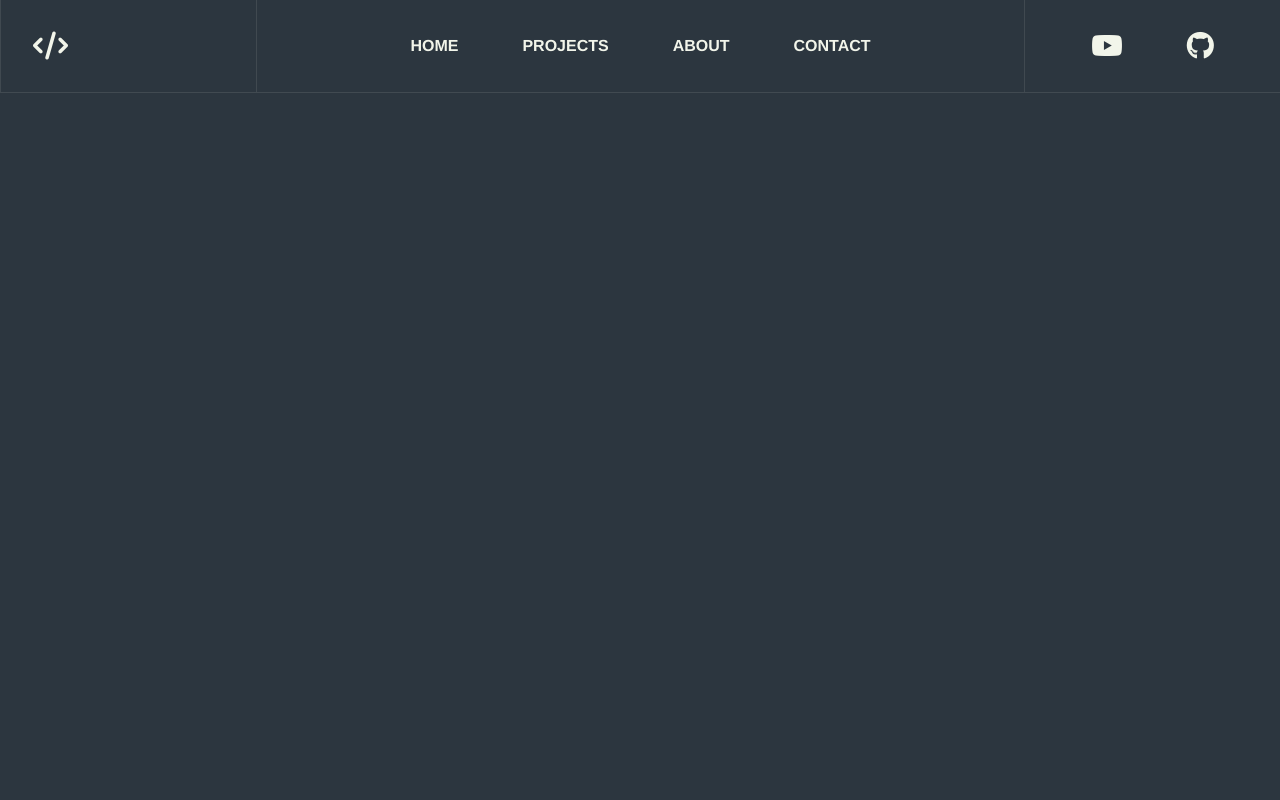
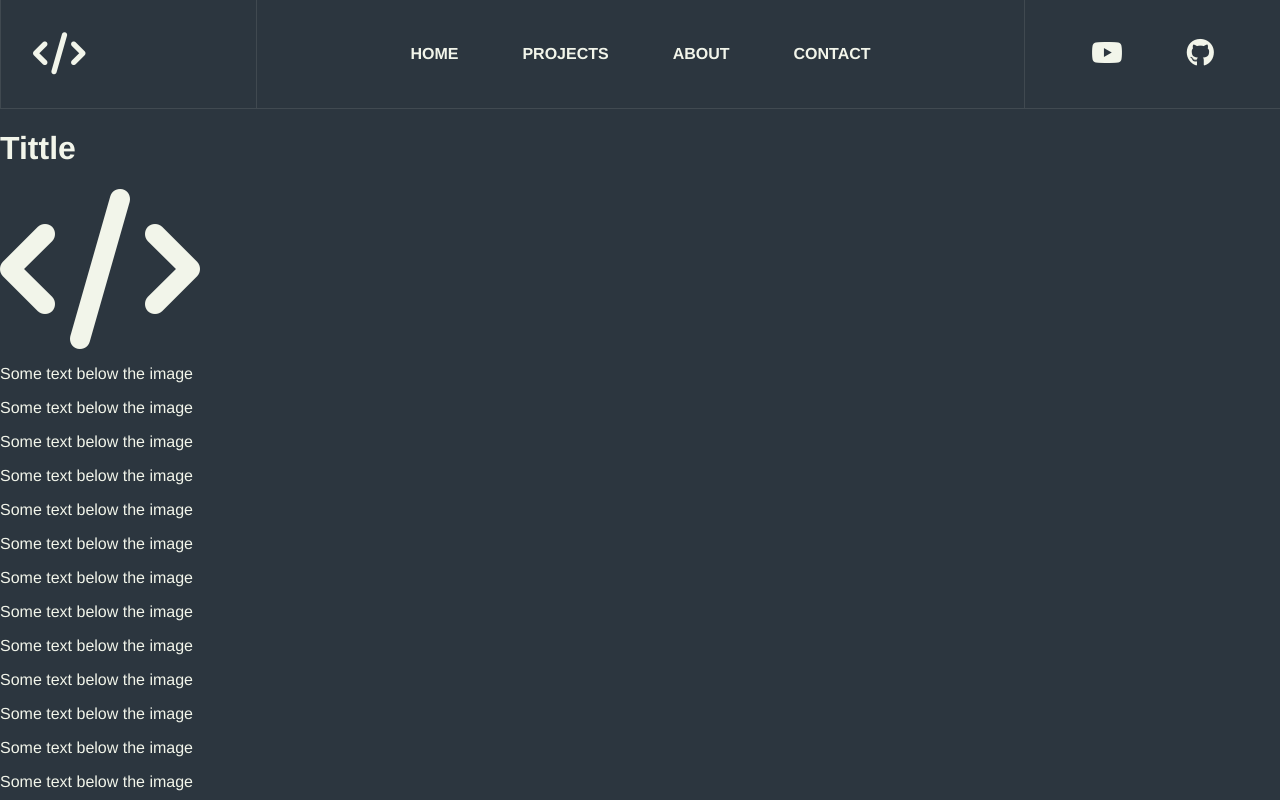
Before and after one commit to sekaberg/sekaberg, a plain HTML site: page index.html in a window 1280 px wide. Drawn offline with Linux system fonts and the light colour scheme.

Commit message:
Just another commit

```diff
--- a/index.html
+++ b/index.html
@@ -38,6 +38,84 @@
 
 
     <main>
+        <div>
+            <h1>Tittle</h1>
+            <i id="nav-logo" class="fa-solid fa-code logo" style="font-size: 1000%;"></i>
+            <p>Some text below the image</p>
+            <p>Some text below the image</p>
+            <p>Some text below the image</p>
+            <p>Some text below the image</p>
+            <p>Some text below the image</p>
+            <p>Some text below the image</p>
+            <p>Some text below the image</p>
+            <p>Some text below the image</p>
+            <p>Some text below the image</p>
+            <p>Some text below the image</p>
+            <p>Some text below the image</p>
+            <p>Some text below the image</p>
+            <p>Some text below the image</p>
+            <p>Some text below the image</p>
+            <p>Some text below the image</p>
+            <p>Some text below the image</p>
+            <p>Some text below the image</p>
+            <p>Some text below the image</p>
+            <p>Some text below the image</p>
+            <p>Some text below the image</p>
+            <p>Some text below the image</p>
+            <p>Some text below the image</p>
+            <p>Some text below the image</p>
+            <p>Some text below the image</p>
+            <p>Some text below the image</p>
+            <p>Some text below the image</p>
+            <p>Some text below the image</p>
+            <p>Some text below the image</p>
+            <p>Some text below the image</p>
+            <p>Some text below the image</p>
+            <p>Some text below the image</p>
+            <p>Some text below the image</p>
+            <p>Some text below the image</p>
+            <p>Some text below the image</p>
+            <p>Some text below the image</p>
+            <p>Some text below the image</p>
+            <p>Some text below the image</p>
+            <p>Some text below the image</p>
+            <p>Some text below the image</p>
+            <p>Some text below the image</p>
+            <p>Some text below the image</p>
+            <p>Some text below the image</p>
+            <p>Some text below the image</p>
+            <p>Some text below the image</p>
+            <p>Some text below the image</p>
+            <p>Some text below the image</p>
+            <p>Some text below the image</p>
+            <p>Some text below the image</p>
+            <p>Some text below the image</p>
+            <p>Some text below the image</p>
+            <p>Some text below the image</p>
+            <p>Some text below the image</p>
+            <p>Some text below the image</p>
+            <p>Some text below the image</p>
+            <p>Some text below the image</p>
+            <p>Some text below the image</p>
+            <p>Some text below the image</p>
+            <p>Some text below the image</p>
+            <p>Some text below the image</p>
+            <p>Some text below the image</p>
+            <p>Some text below the image</p>
+            <p>Some text below the image</p>
+            <p>Some text below the image</p>
+            <p>Some text below the image</p>
+            <p>Some text below the image</p>
+            <p>Some text below the image</p>
+            <p>Some text below the image</p>
+            <p>Some text below the image</p>
+            <p>Some text below the image</p>
+            <p>Some text below the image</p>
+            <p>Some text below the image</p>
+            <p>Some text below the image</p>
+
+            <h2>A bottom title</h2>
+        </div>
     </main>
 
 
--- a/style/default.css
+++ b/style/default.css
@@ -19,6 +19,17 @@ body {
 * {
     box-sizing: border-box;
 }
+
+
+
+#child {
+    width: 100%;
+    height: 100%;
+    overflow-y: scroll;
+    padding-right: 17px; /* Increase/decrease this value for cross-browser compatibility */
+    box-sizing: content-box; /* So the width will be 100% + 17px */
+}
+
 
 
 h1, h2, h3, a, p, span {
@@ -54,7 +65,6 @@ nav > .nav-section > a {
 }
 
 nav > .nav-section > a > i {
-    font-size: 175%;
     color: var(--font-color);
 }
 
@@ -65,6 +75,7 @@ nav > .nav-section > a > i {
 
 #nav-logo-section,
 #nav-contact-section {
+    font-size: 175%;
     flex-basis: calc(100% / 5);
 }
 
@@ -82,7 +93,13 @@ nav > .nav-section > a > i {
 
 /* Main styling */
 main {
+    display: block;
+    color: var(--font-color);
     flex-grow: 1;
+
+    width: 100%;
+    height: 100%;
+    overflow: hidden;
 }
 
 
@@ -100,6 +117,10 @@ main {
 }
 
 @media only screen and (max-width: 500px) {
+    nav {
+        display: flex;
+    }
+
     nav > .nav-section {
         padding: 1rem 1rem;
         display: block;
@@ -109,4 +130,17 @@ main {
         padding: 0.4rem 0%;
         display: flex;
     }
+
+    #nav-contact-section {
+        flex-basis: calc(100% / 3);
+    }
+
+    #nav-contact-section > a {
+        align-items: center;
+        justify-content: center;
+    }
+
+    #nav-contact-section > a > i {
+        font-size: 150%;
+    }
 }
```
